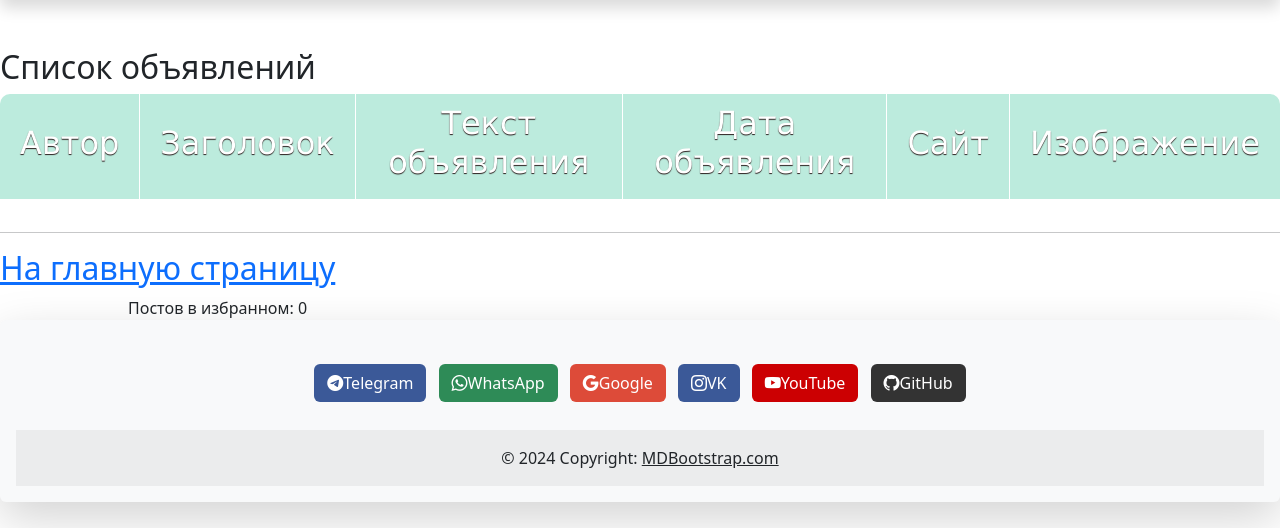
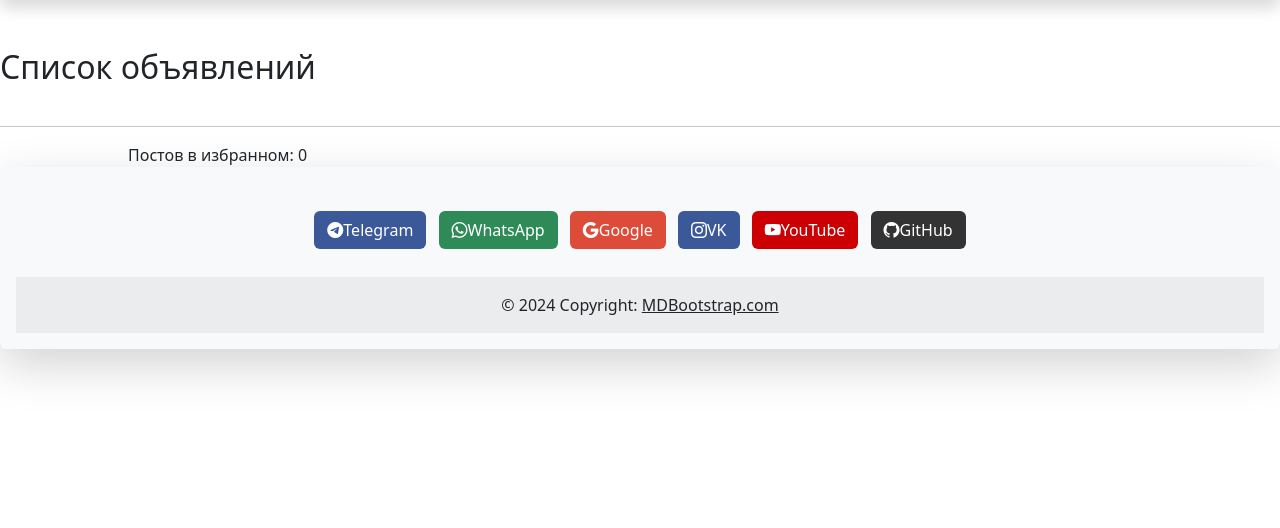
Before and after one commit to IceMan-001/Django-Billboard, a Django app: page /favourites/detail/ in a window 1280 px wide. Shown: the part 72-600 px from the top of the page. Run offline with Django 5.2, Linux system fonts and the light colour scheme; lists and menus that the app fills with data are empty.

Commit message:
add favorites

```diff
--- a/my_billboard/board/urls.py
+++ b/my_billboard/board/urls.py
@@ -16,5 +16,5 @@ urlpatterns = [
     path('posts/<int:pk>/edit/', post_edit, name='post_edit'),
     path('posts/<int:pk>/delete/', post_delete, name='post_delete'),
     path('search/', product_search, name="product_search"),
-    path('<slug:slug>/addToFavourites/', favourites_add, name='favourites_to_add'),
+    path('<slug:slug>/addToFavourites/', favourites_add, name='add_to_favourites'),
 ]
--- a/my_billboard/favourites/templates/favourites/favourites_detail.html
+++ b/my_billboard/favourites/templates/favourites/favourites_detail.html
@@ -67,16 +67,16 @@
         <colgroup></colgroup>
         <thead>
         <tr>
-            <th><h2>Автор</h2></th>
-            <th><h2>Заголовок</h2></th>
-            <th><h2>Текст объявления</h2></th>
-            <th><h2>Дата объявления</h2></th>
-            <th><h2>Сайт</h2></th>
-            <th><h2>Изображение</h2></th>
+<!--            <th><h2>Автор</h2></th>-->
+<!--            <th><h2>Заголовок</h2></th>-->
+<!--            <th><h2>Текст объявления</h2></th>-->
+<!--            <th><h2>Дата объявления</h2></th>-->
+<!--            <th><h2>Сайт</h2></th>-->
+<!--            <th><h2>Изображение</h2></th>-->
         </tr>
         </thead>
         <tbody>
-        {% for post in posts %}
+        {% for post in favourites %}
         <tr>
             <td>
                 <h3>Автор поста {{post.author}}</h3>
@@ -102,7 +102,7 @@
     </table>
 </div>
 <hr>
-<a href="{% url 'board:index'%}"><h2>На главную страницу</h2></a>
+
 
 <div style="width:80%; text-align:justify; margin:0 auto;">
     <div>Постов в избранном: {{ cart|length }}</div>
--- a/my_billboard/favourites/views.py
+++ b/my_billboard/favourites/views.py
@@ -71,15 +71,11 @@ class Favourites:
 
 
 def favourites_add(request, slug):
-    # создаем корзину (получаем из сессии)
+    post = get_object_or_404(Post, slug=slug)
     favourites = Favourites(request)
-
-    post = get_object_or_404(Post, slug=slug)
     favourites.add(post=post)
-
-    return redirect('index')
+    return redirect('board:index')
 
 
 def favourites_detail(request):
-    favourites = Favourites(request)
-    return render(request, template_name='favourites/favourites_detail.html', context={'favourites': favourites})
+    return render(request, template_name='favourites/favourites_detail.html')
```
Also changed, not shown: my_billboard/board/templates/board/index.html (+4 -3 lines), my_billboard/db.sqlite3.
